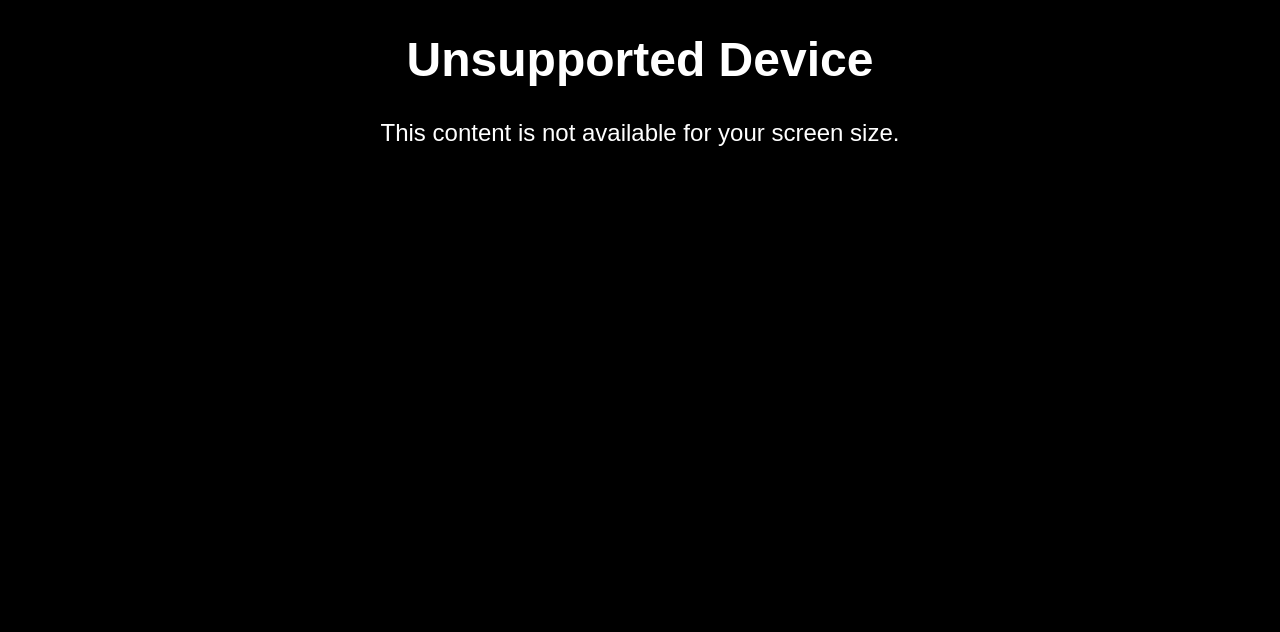
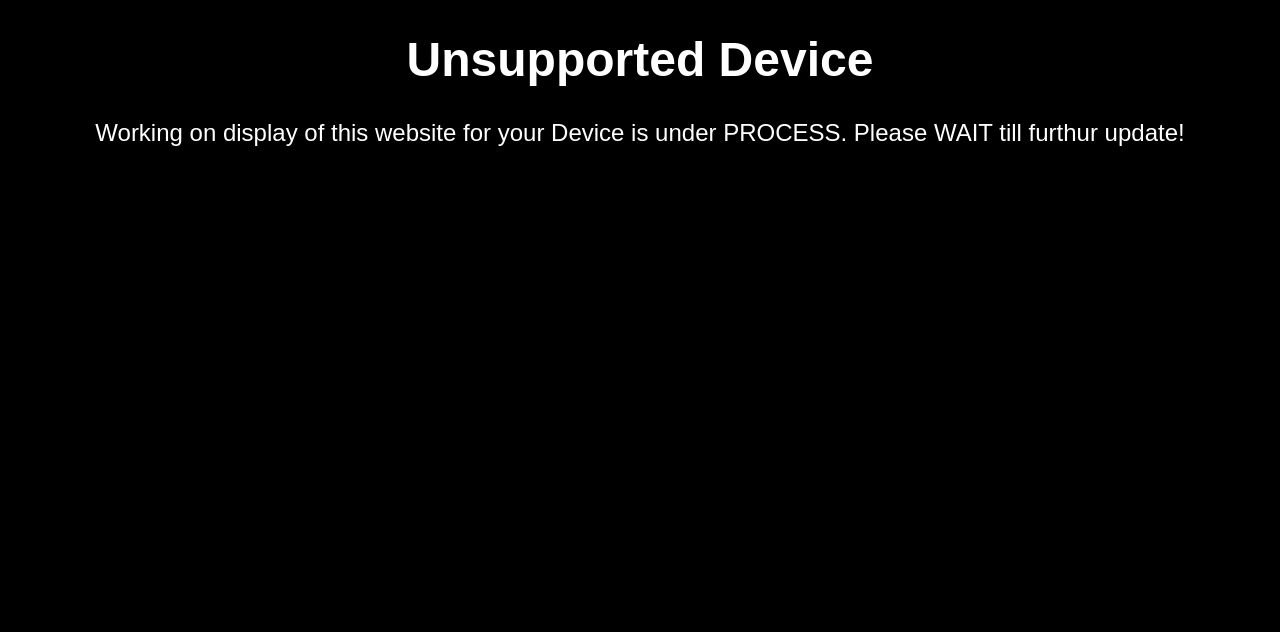
Before and after one commit to Super-Devil-king/Super-Devil-king.github.io, a plain HTML site: page index.html in a window 1280 px wide. Shown: the top 632 px of the page. Drawn offline with Linux system fonts and the light colour scheme; some packages are replaced by stand-ins of ours; a script that the page names is missing; a web font is replaced by a local one.

Commit message:
Update index.html

```diff
--- a/index.html
+++ b/index.html
@@ -603,7 +603,7 @@
 
   <div class="unsupported">
     <h1>Unsupported Device</h1>
-    <p>This content is not available for your screen size.</p>
+    <p>Working on display of this website for your Device is under PROCESS. Please WAIT till furthur update!</p>
   </div>
 
   <div class="cover" id="cover"><img src="cu_logo.png">
```
